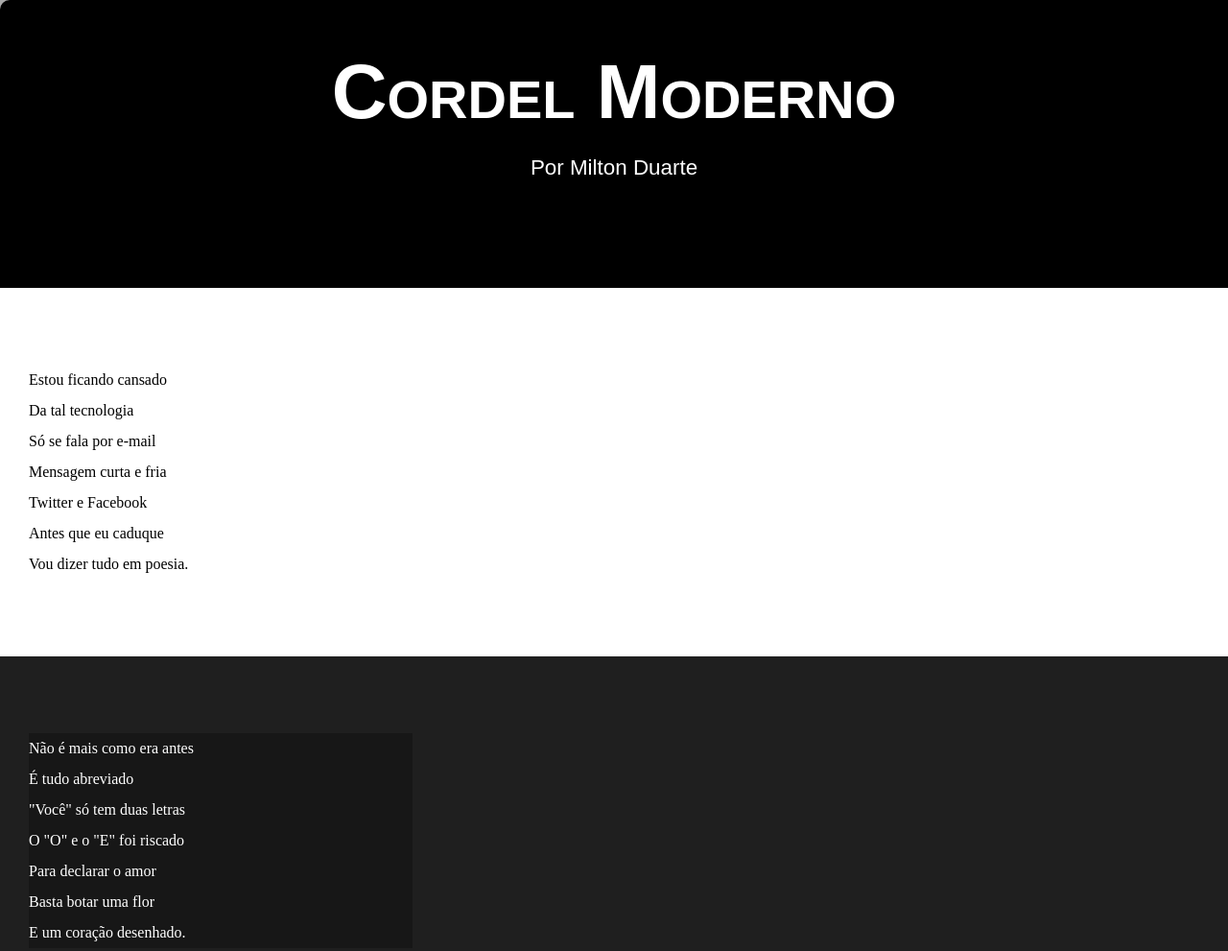
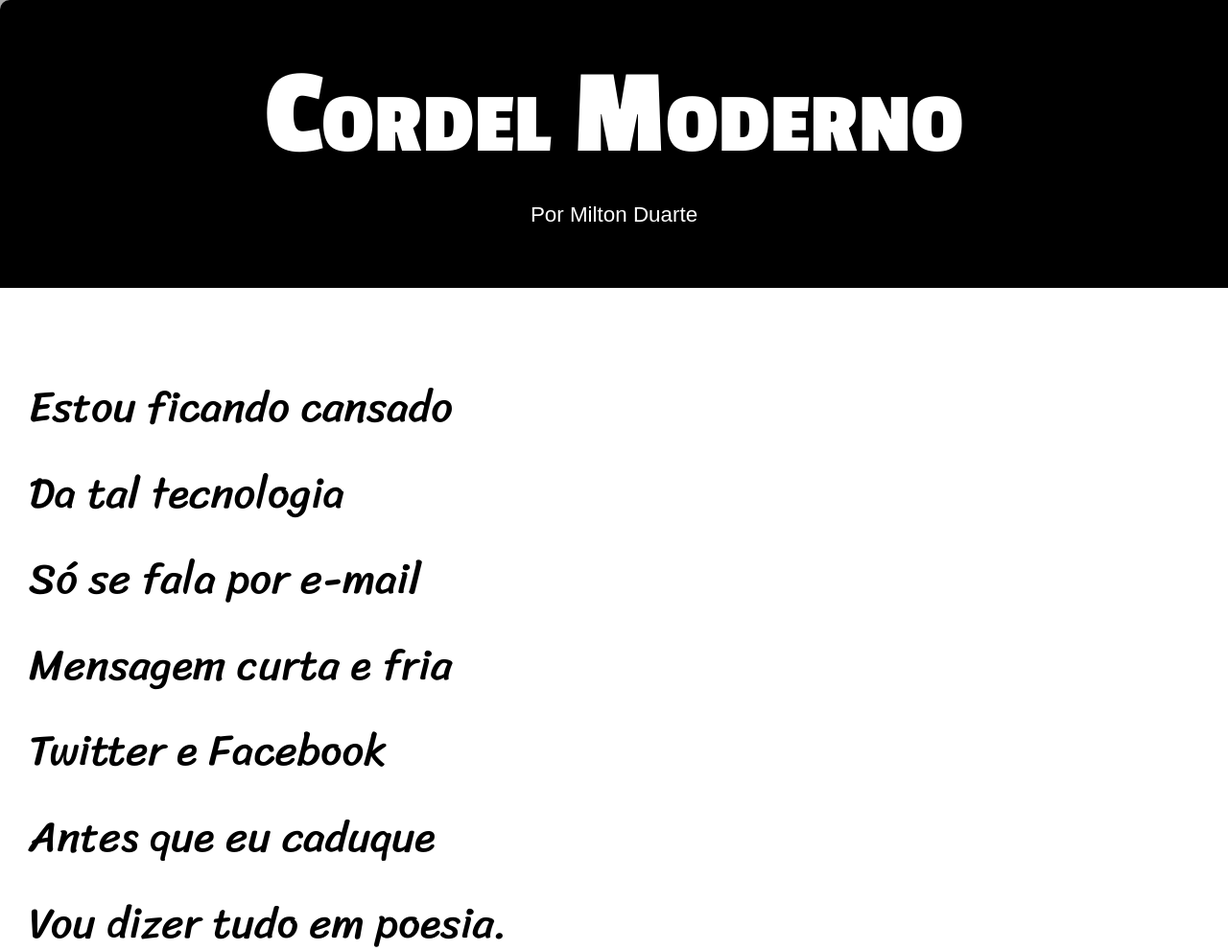
Before and after one commit to CarlosEgberto/html-css, a plain HTML site: page Desafios/d012/projeto cordel/index.html in a window 1280 px wide. Shown: the top 991 px of the page at 96% size. Drawn offline with Linux system fonts and the light colour scheme.

Commit message:
atualizaçao do css

```diff
--- a/Desafios/d012/projeto cordel/style.css
+++ b/Desafios/d012/projeto cordel/style.css
@@ -1,4 +1,11 @@
 @charset "UTF-8";
+@import url('https://fonts.googleapis.com/css2?family=Sriracha&display=swap');
+@import url('https://fonts.googleapis.com/css2?family=Passion+One:wght@400;700;900&family=Sriracha&display=swap');
+:root{
+    --fonte1:Verdana, Geneva, Tahoma, sans-serif;
+    --fonte2: "Passion One", cursive;
+    --fonte3:"Sriracha", cursive;
+}
 *{
     margin: 0px;
     padding: 0px;
@@ -19,8 +26,9 @@ header{
 }
 
 header h1{
-    font-size: 5em;
+    font-size: 10vw;
     font-variant: small-caps;
+    font-family: var(--fonte2);
     text-align: center;
     padding-top: 50px;
     padding-bottom: 10px;
@@ -47,6 +55,8 @@ section{
     padding-bottom: 10vh;
     line-height: 2em;
     padding-left: 30px;
+    font-family: var(--fonte3);
+    font-size: 3.5vw;
 }
 section.normal{
     background-color: white;
@@ -59,7 +69,8 @@ section.imagem{
 }
 
 section.imagem > p{
-    width: 400px;
+    padding: 15px;
+    display: inline-block;
     background-color: rgba(0, 0, 0, 0.253);
 }
 
```
